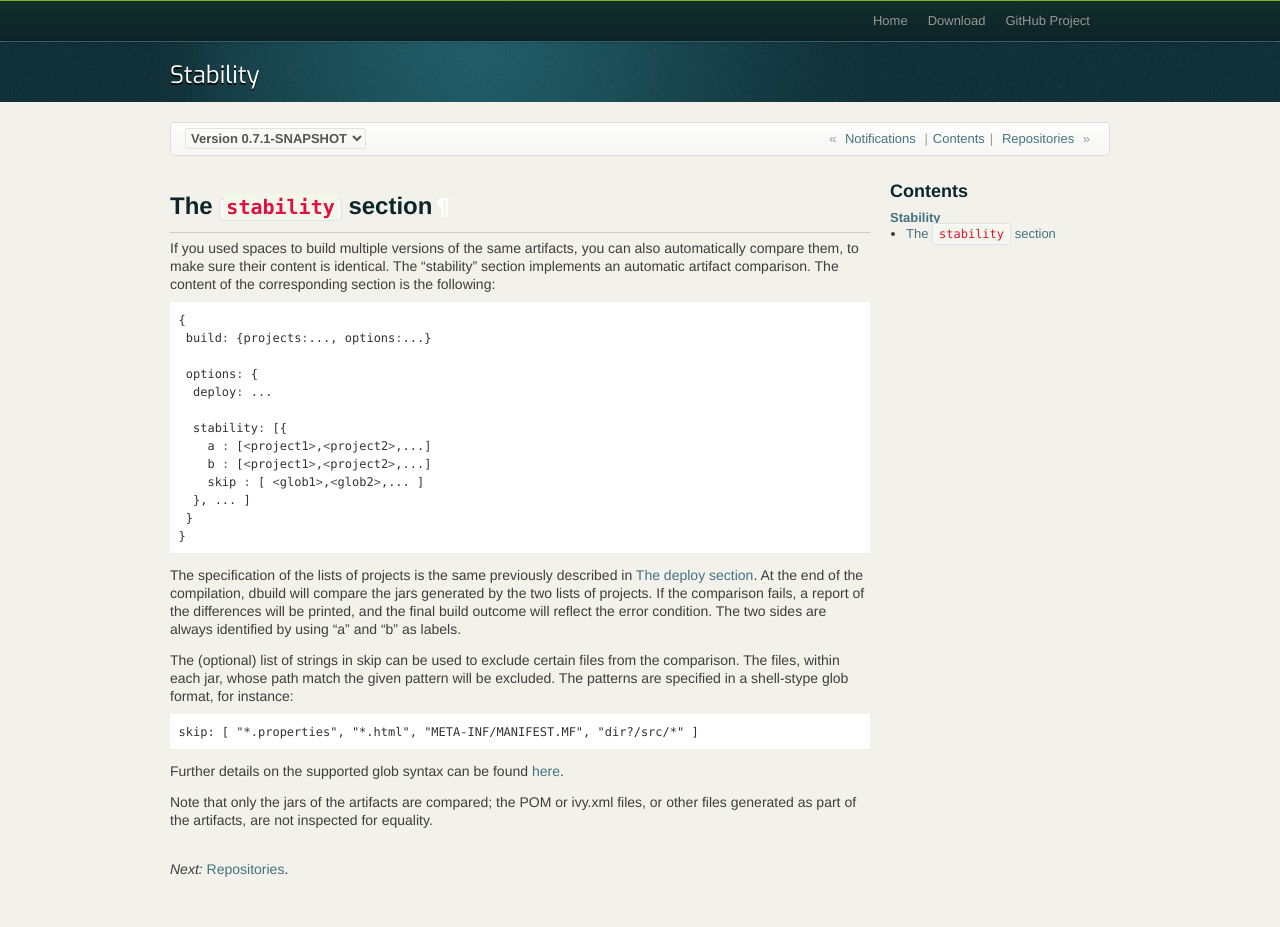
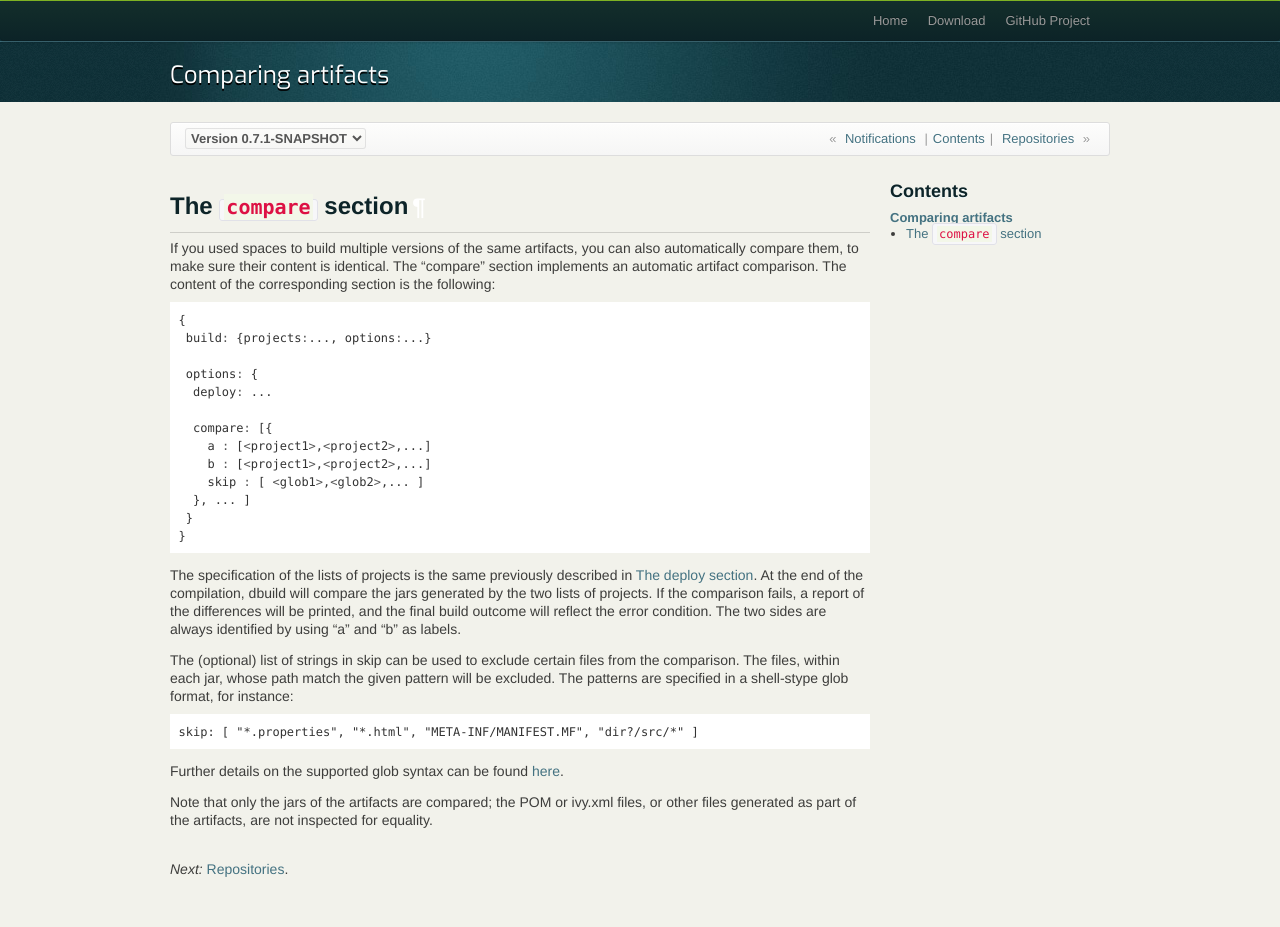
Before and after one commit to lightbend-labs/dbuild, a Sphinx documentation site: the page built from docs/src/sphinx/comparison.rst, in a window 1280 px wide. Built offline with Sphinx 7.4.7, drawn with Linux system fonts in a browser that asks for light colours.

Commit message:
Update docs. The config section is now called "compare".

```diff
--- a/docs/src/sphinx/stability.rst
+++ b/docs/src/sphinx/comparison.rst
@@ -1,13 +1,13 @@
-Stability
-=========
+Comparing artifacts
+===================
 
-.. _section-stability:
+.. _section-compare:
 
-The ``stability`` section
+The ``compare`` section
 -------------------------
 
 If you used spaces to build multiple versions of the same artifacts, you can also
-automatically compare them, to make sure their content is identical. The "stability"
+automatically compare them, to make sure their content is identical. The "compare"
 section implements an automatic artifact comparison. The content of the corresponding
 section is the following:
 
@@ -19,7 +19,7 @@ section is the following:
     options: {
      deploy: ...
 
-     stability: [{
+     compare: [{
        a : [<project1>,<project2>,...]
        b : [<project1>,<project2>,...]
        skip : [ <glob1>,<glob2>,... ]
--- a/docs/src/sphinx/dbuild.rst
+++ b/docs/src/sphinx/dbuild.rst
@@ -76,7 +76,7 @@ options
      {
       "deploy"        : [ <deploy_1>, <deploy_2>, ... ]
       "notifications" : <notifications>
-      "stability"     : [ <stability_1>, <stability_2>, ... ]
+      "compare"       : [ <compare_1>, <compare_2>, ... ]
       "resolvers"     : { label1: resolv1, label2: resolv2, ...}
       "cleanup"       : <cleanup_options>
      }
--- a/docs/src/sphinx/index.rst
+++ b/docs/src/sphinx/index.rst
@@ -30,7 +30,7 @@ Contents
    spaces
    deploy
    notifications
-   stability
+   comparison
    repositories
    plugin
    caveats
--- a/docs/src/sphinx/notifications.rst
+++ b/docs/src/sphinx/notifications.rst
@@ -499,4 +499,4 @@ For example, the long format of the standard "email" template is:
 
 |
 
-*Next:* :doc:`stability`.
+*Next:* :doc:`comparison`.
```
Also changed, not shown: 2 other files.
